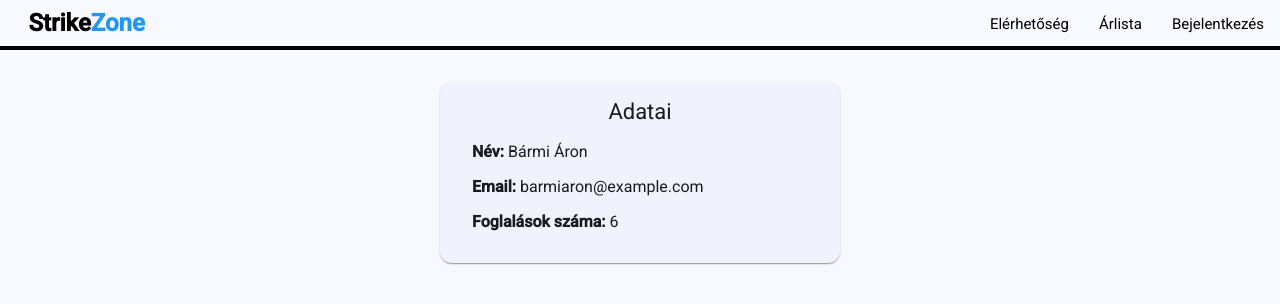
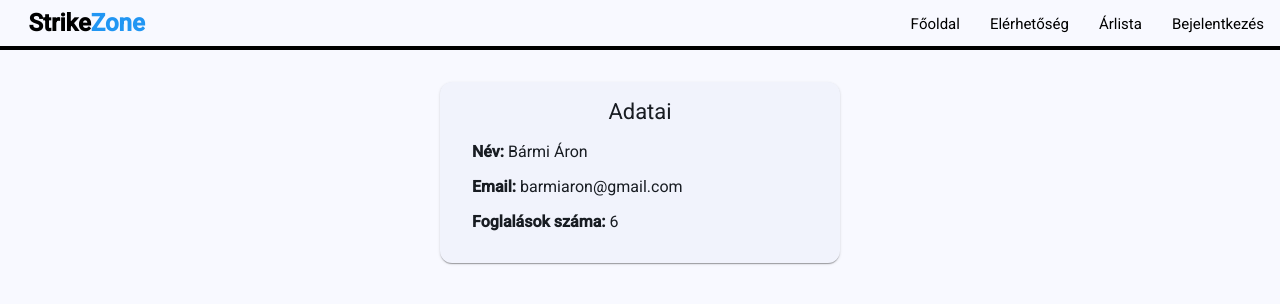
Before and after one commit to dmjn-bandi/webkert, an Angular app in the folder web_app/: page /profile in a window 1280 px wide. Shown: the top 304 px of the page. Built offline with nearby package versions, Linux system fonts and the light colour scheme.

Commit message:
főoldal menüpont, bejelentkezés

```diff
--- a/web_app/src/app/app.component.html
+++ b/web_app/src/app/app.component.html
@@ -15,6 +15,7 @@
       <a class="brand-title" routerLink="/">Strike<span class="sub-title">Zone</span></a>
       <nav>
         <ul>
+          <li class="menu-option-li"><a class="menu-option" routerLink="/home" routerLinkActive="active-link">Főoldal</a></li>
           <li class="menu-option-li"><a class="menu-option" routerLink="/contact" routerLinkActive="active-link">Elérhetőség</a></li>
           <li class="menu-option-li"><a class="menu-option" routerLink="/pricing" routerLinkActive="active-link">Árlista</a></li>
           @if (isLoggedIn) {
--- a/web_app/src/app/pages/login/login.component.ts
+++ b/web_app/src/app/pages/login/login.component.ts
@@ -7,6 +7,8 @@ import { MatButtonModule } from '@angular/material/button';
 import { MatIconModule } from '@angular/material/icon';
 import { MatProgressSpinnerModule } from '@angular/material/progress-spinner';
 import { CommonModule } from '@angular/common';
+import { User } from '../../shared/models/User';
+import { Data } from '../../shared/data/user-data';
 
 @Component({
   selector: 'app-login',
@@ -31,13 +33,15 @@ export class LoginComponent {
   isLoading: boolean = false;
   loginError: string = '';
   showLoginForm: boolean = true;
+  user: User = Data[0];
 
   constructor() {}
 
   login() {
     this.loginError = '';
 
-    if (this.email.value === 'test@gmail.com' && this.password.value === 'testpw') {
+
+    if (this.email.value === this.user.email && this.password.value === this.user.password) {
       this.isLoading = true;
       this.showLoginForm = false;
 
--- a/web_app/src/app/shared/data/user-data.ts
+++ b/web_app/src/app/shared/data/user-data.ts
@@ -3,7 +3,7 @@ export const Data: User[] = [
 
   {
     name: { firstname: 'Áron', lastname: 'Bármi' },
-    email: 'barmiaron@example.com',
+    email: 'barmiaron@gmail.com',
     password: 'jelszo',
     bookings: [
       {
--- a/web_app/src/app/shared/menu/menu.component.html
+++ b/web_app/src/app/shared/menu/menu.component.html
@@ -30,6 +30,10 @@
     <mat-icon matListItemIcon>pin_drop</mat-icon>
     <span matListItemTitle>Elérhetőség</span>
   </a>
+  <a mat-list-item routerLink="/home" routerLinkActive="active-list-item" (click)="closeMenu()">
+    <mat-icon matListItemIcon>home</mat-icon>
+    <span matListItemTitle>Főoldal</span>
+  </a>
   @if (isLoggedIn) {
 
   <a mat-list-item (click)="logout()">
```
